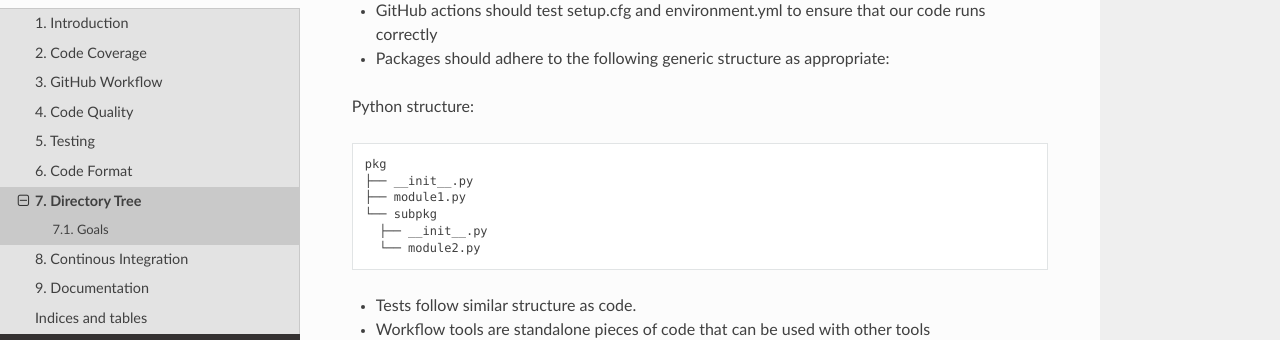
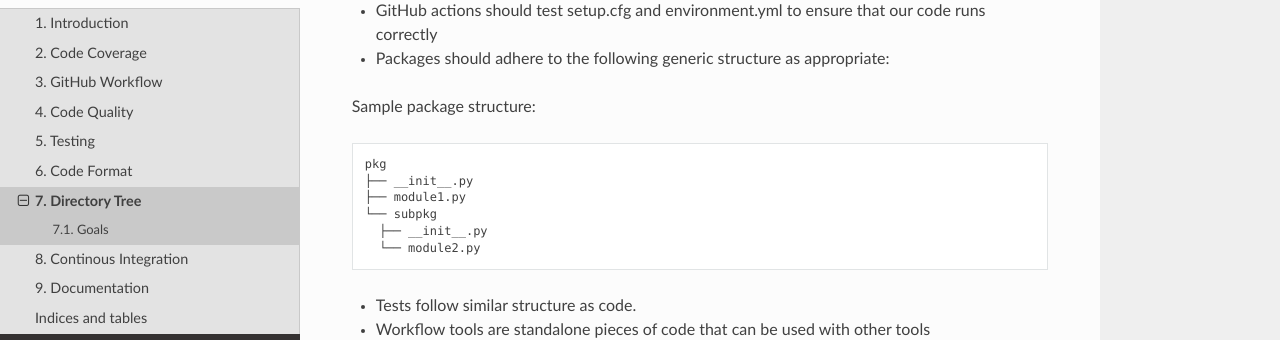
Before and after one commit to ufs-community/uwtools, a Sphinx documentation site: the page built from docs/Contributors_Guide/directory_tree.rst, in a window 1280 px wide and 900 px high. Shown: the part 313-653 px from the top of the window. Built offline with Sphinx 7.4.7 and the Read the Docs theme 2.0.0, drawn with Linux system fonts in a browser that asks for light colours.

Commit message:
Update directory_tree.rst
More cleanup

```diff
--- a/docs/Contributors_Guide/directory_tree.rst
+++ b/docs/Contributors_Guide/directory_tree.rst
@@ -10,7 +10,7 @@ Goals
 * GitHub actions should test setup.cfg and environment.yml to ensure that our code runs correctly
 * Packages should adhere to the following generic structure as appropriate:
 
-Python structure::
+Sample package structure::
 
    pkg
    ├── __init__.py
```
